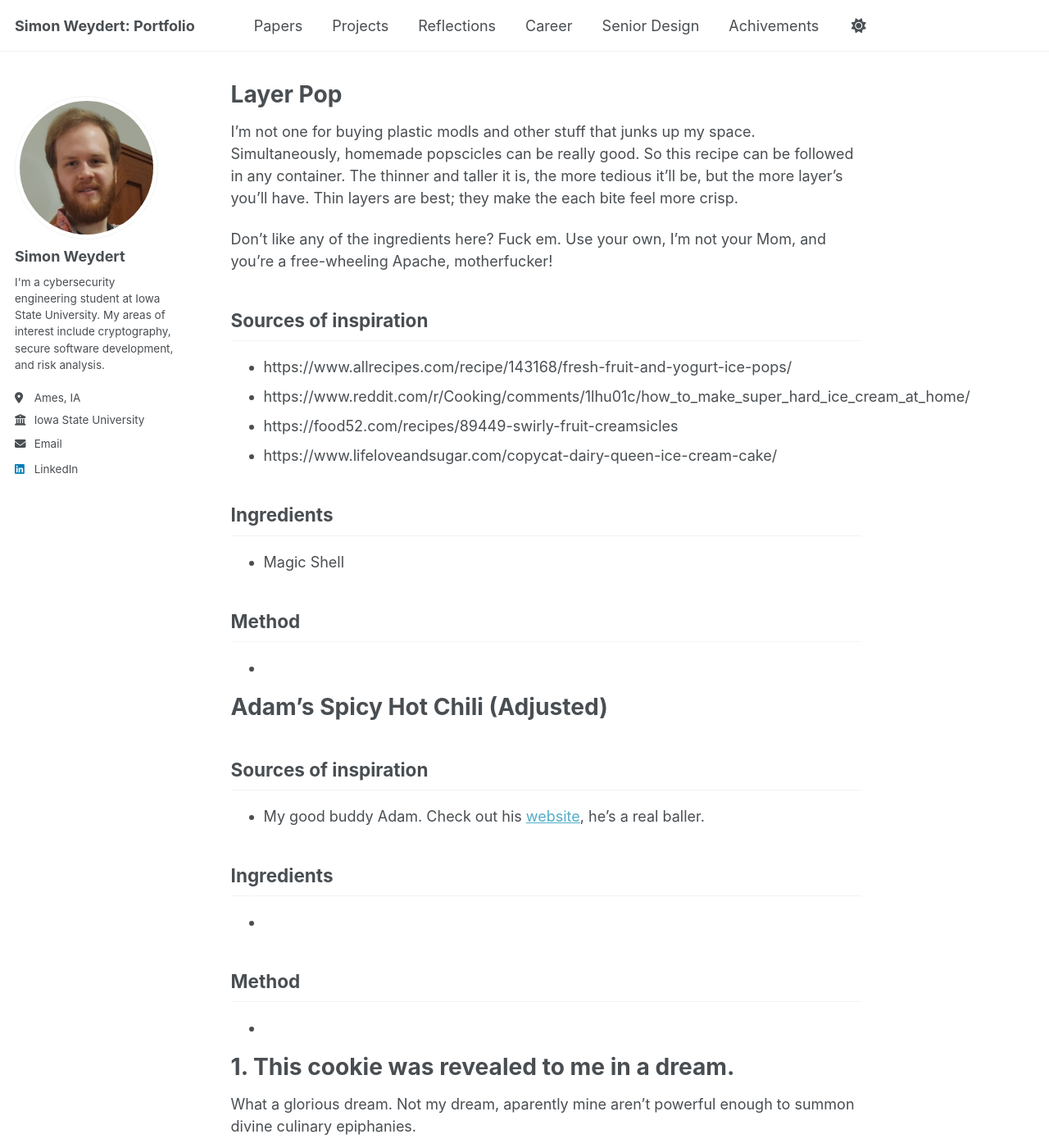
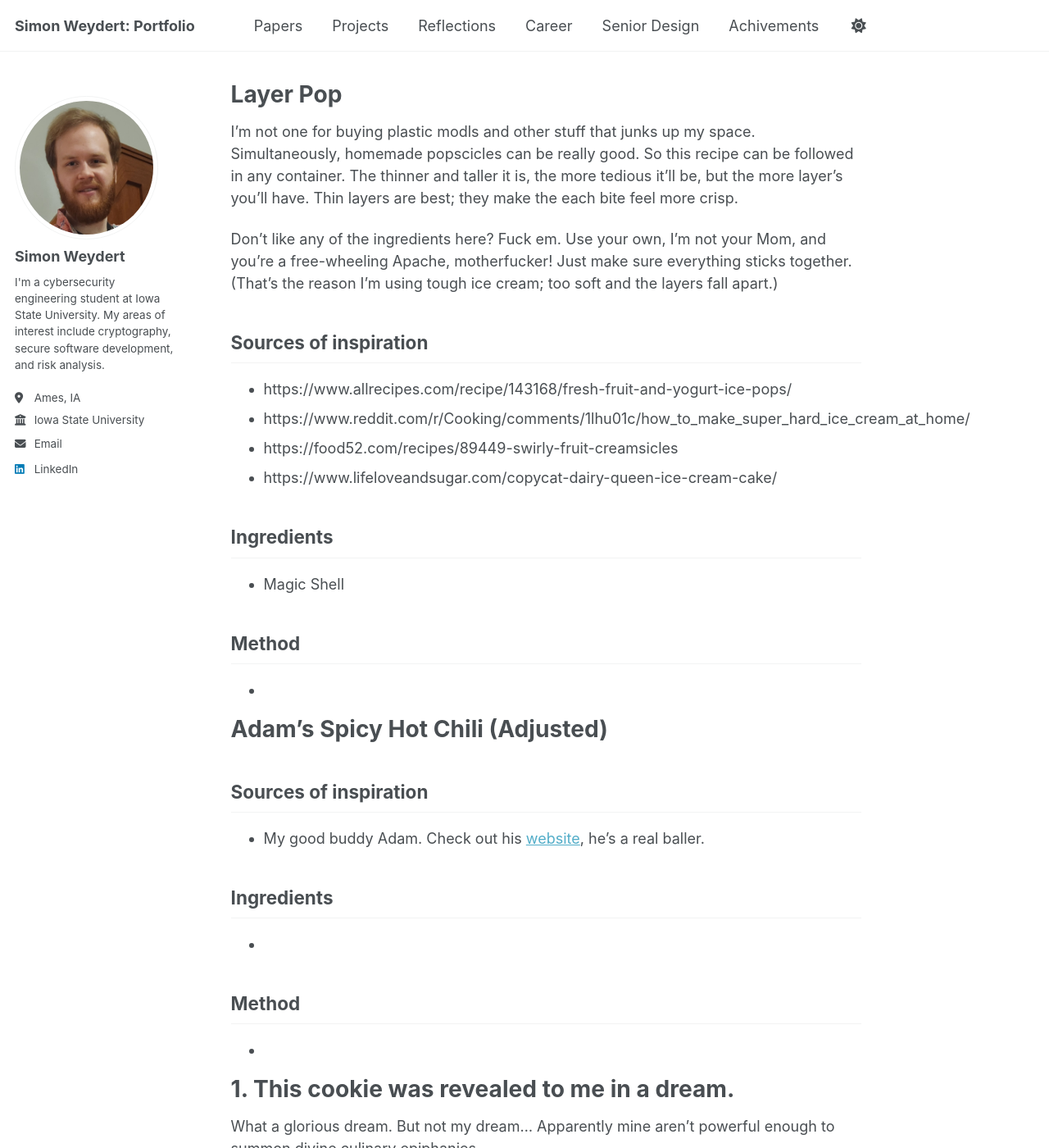
Before and after one commit to SiSaysTheOne/SiSaysTheOne.github.io, a Jekyll site: the page built from _pages/recipes.md, in a window 1280 px wide and 1400 px high. Shown: the whole window at 82% size. Built offline with Jekyll 4.4.1, drawn with Linux system fonts in a browser that asks for light colours; our own code applies the rules of GitHub Pages for plain Markdown files; a script that is not in the unit is left out; some of the changed text lies outside the part shown.

Commit message:
recipe update

```diff
--- a/_pages/recipes.md
+++ b/_pages/recipes.md
@@ -15,7 +15,7 @@
 
 I'm not one for buying plastic modls and other stuff that junks up my space. Simultaneously, homemade popscicles can be really good. So this recipe can be followed in any container. The thinner and taller it is, the more tedious it'll be, but the more layer's you'll have. Thin layers are best; they make the each bite feel more crisp.
 
-Don't like any of the ingredients here? Fuck em. Use your own, I'm not your Mom, and you're a free-wheeling Apache, motherfucker!
+Don't like any of the ingredients here? Fuck em. Use your own, I'm not your Mom, and you're a free-wheeling Apache, motherfucker! Just make sure everything sticks together. (That's the reason I'm using tough ice cream; too soft and the layers fall apart.)
 
 ## Sources of inspiration
 - https://www.allrecipes.com/recipe/143168/fresh-fruit-and-yogurt-ice-pops/
@@ -43,7 +43,7 @@ Don't like any of the ingredients here? Fuck em. Use your own, I'm not your Mom,
 
 # 1. This cookie was revealed to me in a dream.
 
-What a glorious dream. Not my dream, aparently mine aren't powerful enough to summon divine culinary epiphanies.
+What a glorious dream. But not my dream... Apparently mine aren't powerful enough to summon divine culinary epiphanies.
 
 My adaptation is much less artful; it concerns the body of the cookie, not its appearence. The graham cracker isn't used as a fourish, but as a firm component in an outherwise soft cookie. Something to give a bit a little resistance. Same with the almond bark. Adding graham cracker bits to the surface right out of the oven certainly don't hurt tho.
 
```
Also changed, not shown: other parts of _pages/recipes.md (+4 -0 lines).
